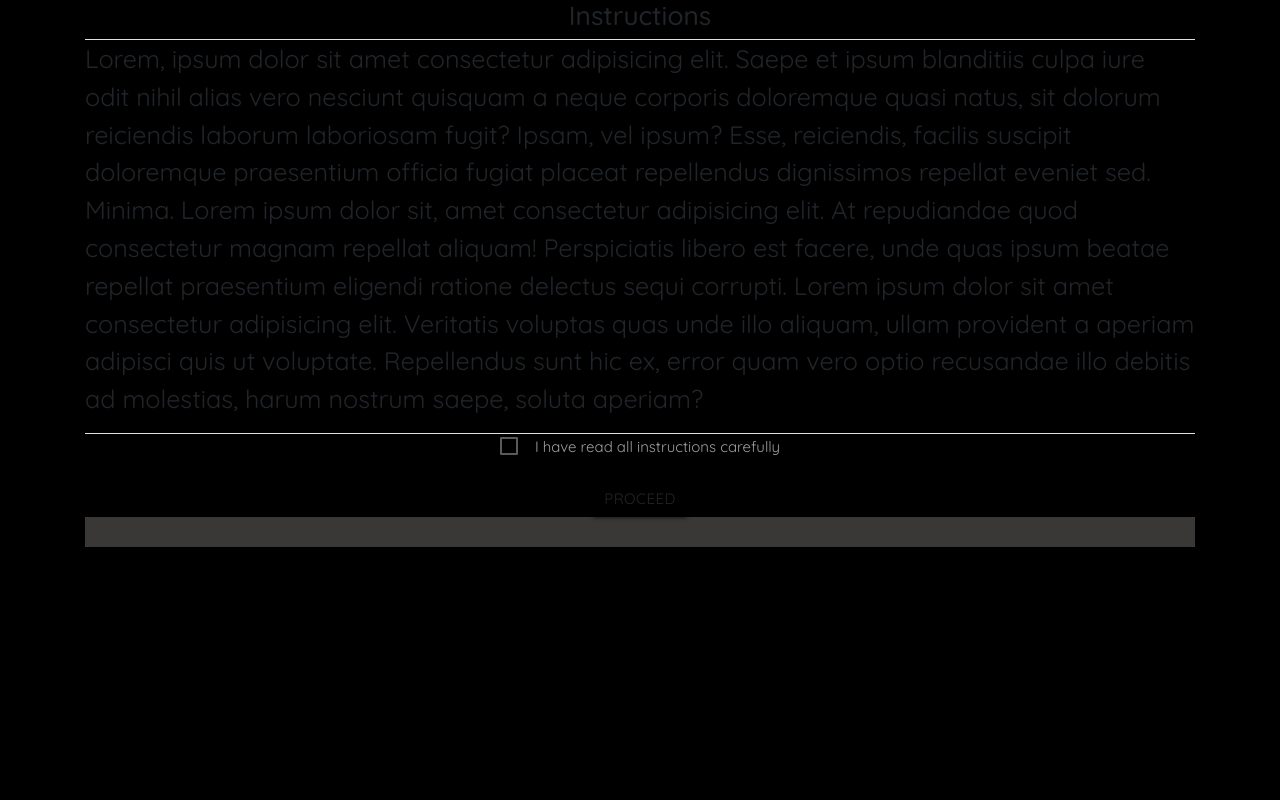
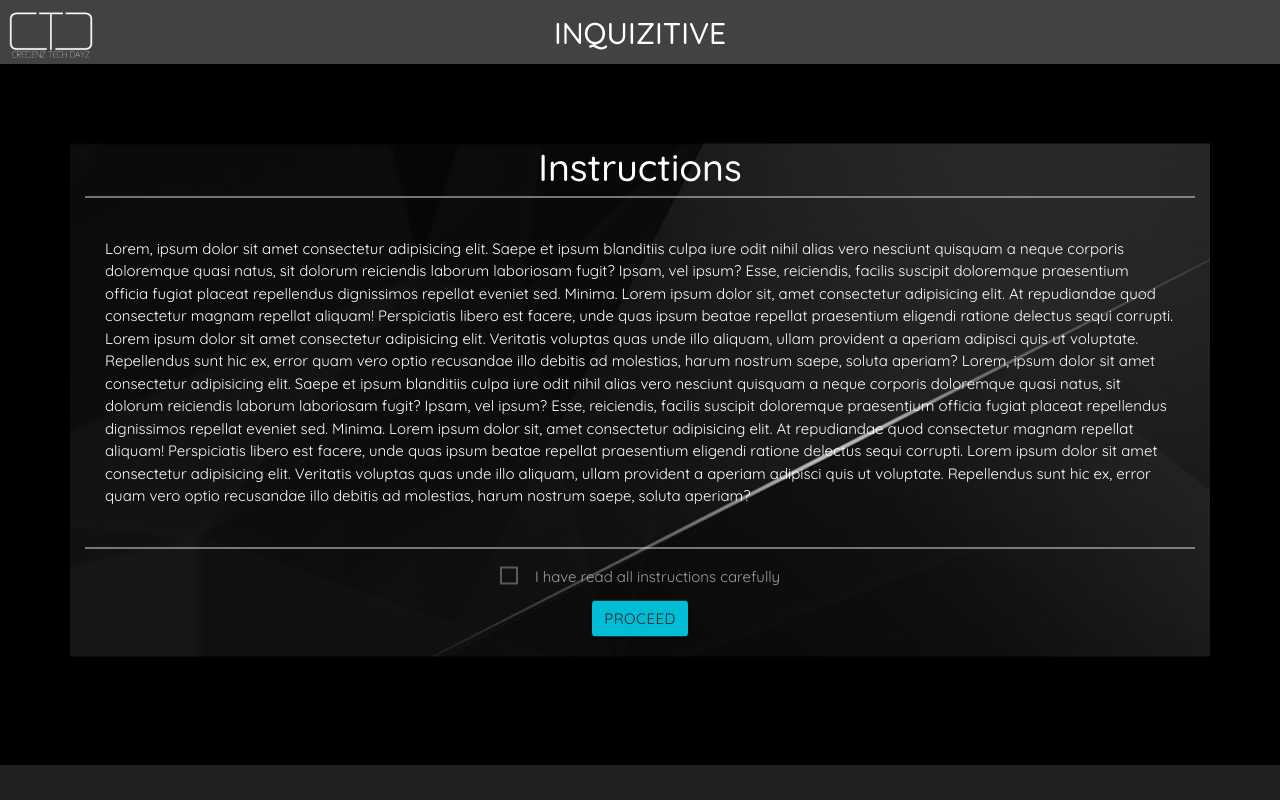
Before and after one commit to credenz/Inquizitive-Frontend, a React (Create React App) app: page /ins in a window 1280 px wide. Built offline with nearby package versions, Linux system fonts and the light colour scheme.

Commit message:
solved merge conflicts

```diff
--- a/src/components/Instructions/Instruction.js
+++ b/src/components/Instructions/Instruction.js
@@ -1,45 +1,110 @@
+
 import React from 'react'
 import { Router, Link } from 'react-router-dom'
+import './ins.css'
+import ctd from '../../images/ctd.png'
+import ieee from '../../images/IEEE White.png'
 const Instruction = () => {
     const handleChecked = (e) => {
         console.log(e);
     }
     return (
-        <div className="container">
+      <div className="ins">
+        <nav>
+          <div className="nav-wrapper grey darken-3 ">
+            <div className="containe">
+              <a href="" className="brand-logo ">
+                <img src={ctd} className="pisb" />
+              </a>
+              <div className="center hide-on-med-and-down">
+                <h2 className= "inqui">INQUIZITIVE</h2>
+              </div>
+
+              {/* <div className="row">
+                <div className="col s3 l3">
+                  <a href="" className="brand-logo ">
+                    <img src={ctd} className="pisb" />
+                  </a>
+                </div>
+                <div className="col s3 l3 ">
+                  <a href="" className="right pull-s1">
+                    <img src={ieee} className="ieee" />
+                  </a>
+                </div>
+                <div className="col s3 l3 ">
+                  <a href="" className="">
+                    <img src={ieee} className="ieee" />
+                  </a>
+                </div>
+                <div className="col s3 l3 ">
+
+                </div>
+              </div> */}
+            </div>
+          </div>
+        </nav>
+
+        <div className="container cont white-text">
           <header>
-                <h3 className="center">Instructions</h3>
+            <h1 className="center">Instructions</h1>
             <div className="divider"></div>
           </header>
           <main>
             <div className="">
-                    <p className="flow-text">
-                        Lorem, ipsum dolor sit amet consectetur adipisicing elit. Saepe et ipsum blanditiis culpa iure odit nihil alias vero nesciunt quisquam a neque corporis doloremque quasi natus, sit dolorum reiciendis laborum laboriosam fugit? Ipsam, vel ipsum? Esse, reiciendis, facilis suscipit doloremque praesentium officia fugiat placeat repellendus dignissimos repellat eveniet sed. Minima.
-                        Lorem ipsum dolor sit, amet consectetur adipisicing elit. At repudiandae quod consectetur magnam repellat aliquam! Perspiciatis libero est facere, unde quas ipsum beatae repellat praesentium eligendi ratione delectus sequi corrupti.
-                        Lorem ipsum dolor sit amet consectetur adipisicing elit. Veritatis voluptas quas unde illo aliquam, ullam provident a aperiam adipisci quis ut voluptate. Repellendus sunt hic ex, error quam vero optio recusandae illo debitis ad molestias, harum nostrum saepe, soluta aperiam?
+              <p className="text">
+                Lorem, ipsum dolor sit amet consectetur adipisicing elit. Saepe
+                et ipsum blanditiis culpa iure odit nihil alias vero nesciunt
+                quisquam a neque corporis doloremque quasi natus, sit dolorum
+                reiciendis laborum laboriosam fugit? Ipsam, vel ipsum? Esse,
+                reiciendis, facilis suscipit doloremque praesentium officia
+                fugiat placeat repellendus dignissimos repellat eveniet sed.
+                Minima. Lorem ipsum dolor sit, amet consectetur adipisicing
+                elit. At repudiandae quod consectetur magnam repellat aliquam!
+                Perspiciatis libero est facere, unde quas ipsum beatae repellat
+                praesentium eligendi ratione delectus sequi corrupti. Lorem
+                ipsum dolor sit amet consectetur adipisicing elit. Veritatis
+                voluptas quas unde illo aliquam, ullam provident a aperiam
+                adipisci quis ut voluptate. Repellendus sunt hic ex, error quam
+                vero optio recusandae illo debitis ad molestias, harum nostrum
+                saepe, soluta aperiam? Lorem, ipsum dolor sit amet consectetur
+                adipisicing elit. Saepe et ipsum blanditiis culpa iure odit
+                nihil alias vero nesciunt quisquam a neque corporis doloremque
+                quasi natus, sit dolorum reiciendis laborum laboriosam fugit?
+                Ipsam, vel ipsum? Esse, reiciendis, facilis suscipit doloremque
+                praesentium officia fugiat placeat repellendus dignissimos
+                repellat eveniet sed. Minima. Lorem ipsum dolor sit, amet
+                consectetur adipisicing elit. At repudiandae quod consectetur
+                magnam repellat aliquam! Perspiciatis libero est facere, unde
+                quas ipsum beatae repellat praesentium eligendi ratione delectus
+                sequi corrupti. Lorem ipsum dolor sit amet consectetur
+                adipisicing elit. Veritatis voluptas quas unde illo aliquam,
+                ullam provident a aperiam adipisci quis ut voluptate.
+                Repellendus sunt hic ex, error quam vero optio recusandae illo
+                debitis ad molestias, harum nostrum saepe, soluta aperiam?
               </p>
             </div>
             <div className="divider"></div>
-                <p className="center" >
-                    <label >
+            <p className="center checkbox">
+              <label>
                 <input type="checkbox" id="mycheck" onClick={handleChecked} />
-                        <span> I have read all instructions carefully
-                    </span>
+                <span> I have read all instructions carefully</span>
               </label>
             </p>
-                <div className="center">
+            <div className="center buttn ">
               <Link to="/endpage">
-                        <button className="btn waves-effect waves-light" disabled={false}>
+                <button
+                  className="btn waves-effect waves-light cyan "
+                  disabled={false}
+                >
                   Proceed
                 </button>
               </Link>
             </div>
-
           </main>
-            <footer>
-
-            </footer>
         </div>
-    )
+        <footer className="page-footer grey darken-4 hide-on-mid-and-down"></footer>
+      </div>
+    );
 }
 
 export default Instruction;
```
Lines whose indentation alone changed are shown as unchanged.
